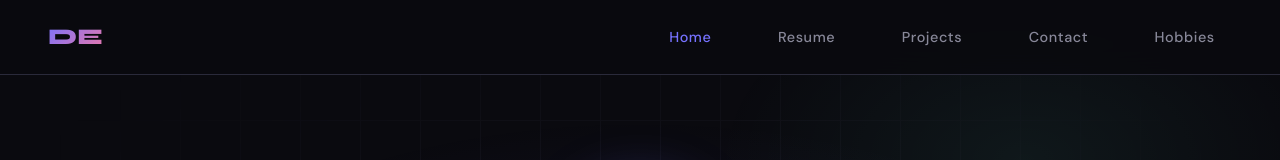
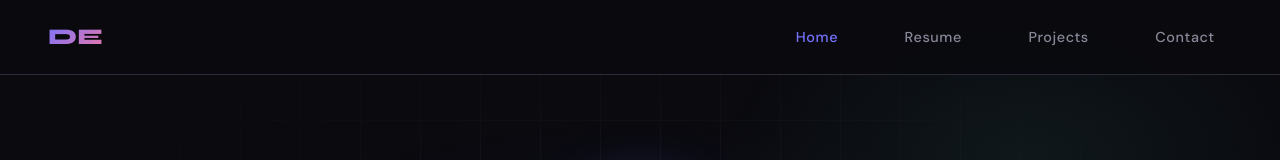
Before and after one commit to chaos-hunter/portfolio, a React (Vite) app in the folder frontend/: page / in a window 1280 px wide. Shown: the top 160 px of the page. Built offline with nearby package versions, Linux system fonts and the light colour scheme.

Commit message:
Update App.jsx
Commented out hobby tab

```diff
--- a/frontend/src/App.jsx
+++ b/frontend/src/App.jsx
@@ -3,7 +3,7 @@ import CircularGallery from "./CircularGallery";
 import TextType from "./TextType";
 import LogoLoop from "./LogoLoop";
 
-const NAV_LINKS = ["Home", "Resume", "Projects", "Contact", "Hobbies"];
+const NAV_LINKS = ["Home", "Resume", "Projects", "Contact"/*, "Hobbies"*/];
 
 const styles = `
   @import url('https://fonts.googleapis.com/css2?family=Syne:wght@400;600;700;800&family=DM+Sans:ital,opsz,wght@0,9..40,300;0,9..40,400;0,9..40,500;1,9..40,300&display=swap');
```
